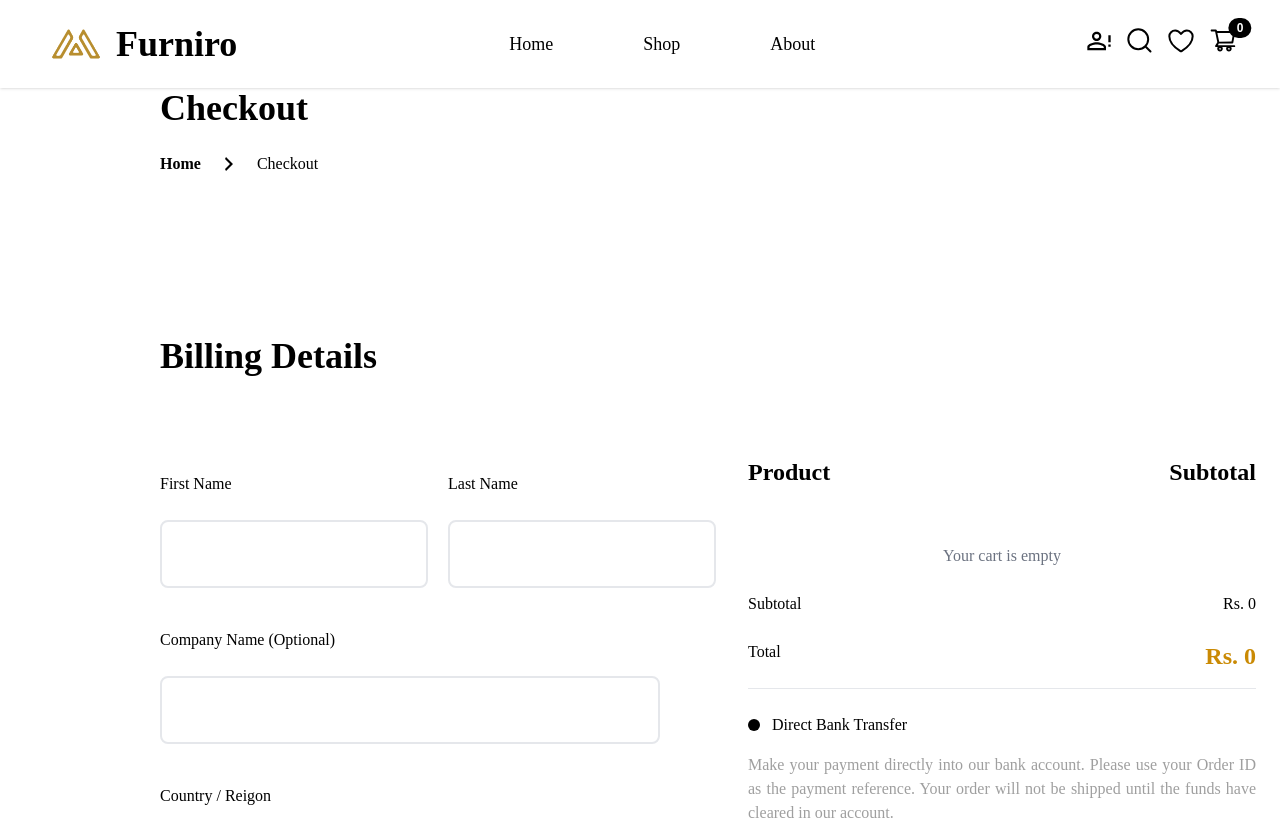
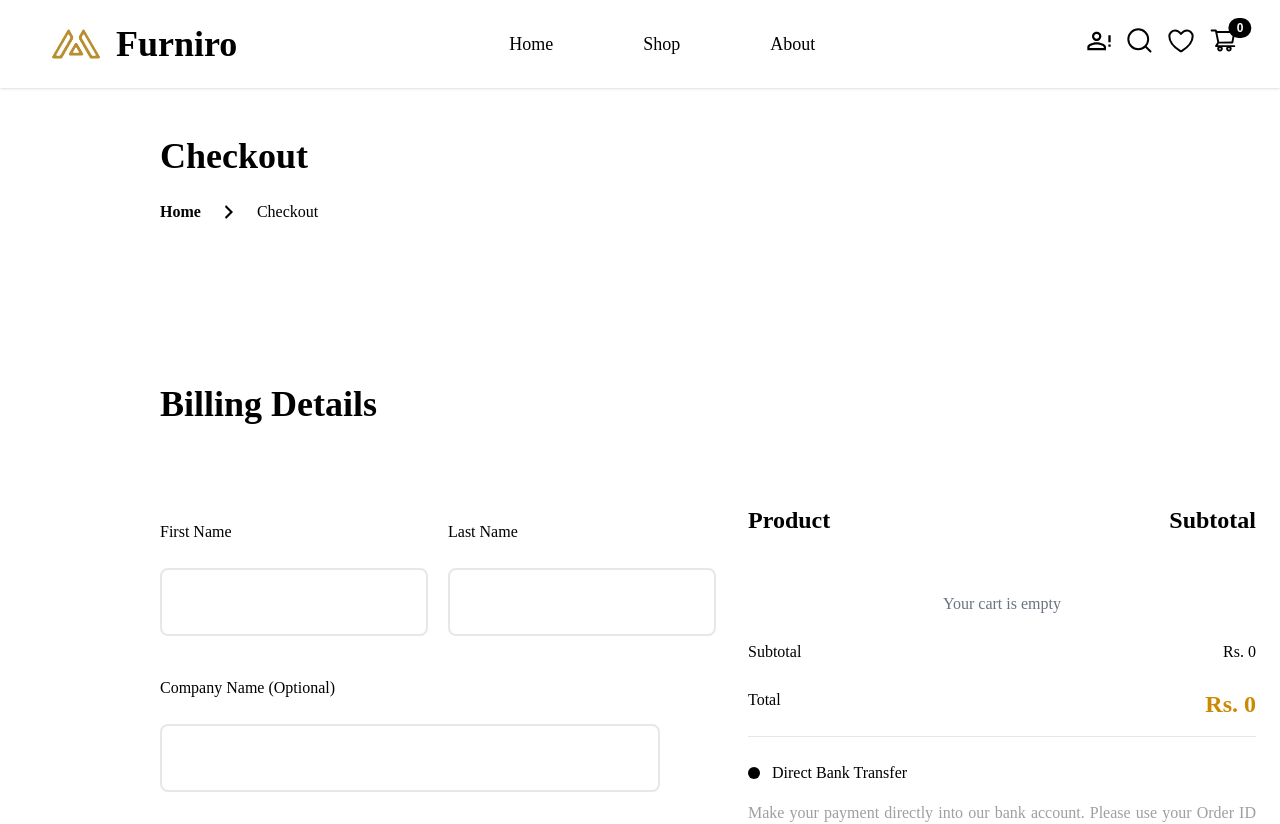
Before and after one commit to Fatima-Kashif/E_Commerce_Website, a Next.js app: page /checkout in a window 1280 px wide. Shown: the top 824 px of the page. Built offline with nearby package versions, Linux system fonts and the light colour scheme.

Commit message:
sanity and redux

```diff
--- a/src/app/(same_layout)/checkout/page.jsx
+++ b/src/app/(same_layout)/checkout/page.jsx
@@ -9,7 +9,7 @@ const CheckoutForm = () => {
 
 <div className="font-custom">
 
-    <div className="ml-40 mb-72">
+    <div className="mt-12 ml-40 mb-72">
 <h1 className="text-4xl font-semibold mb-6  ">Checkout</h1>
         <div className="flex items-center gap-6 mt-2  ">
           <p className="font-semibold">Home</p>
```
